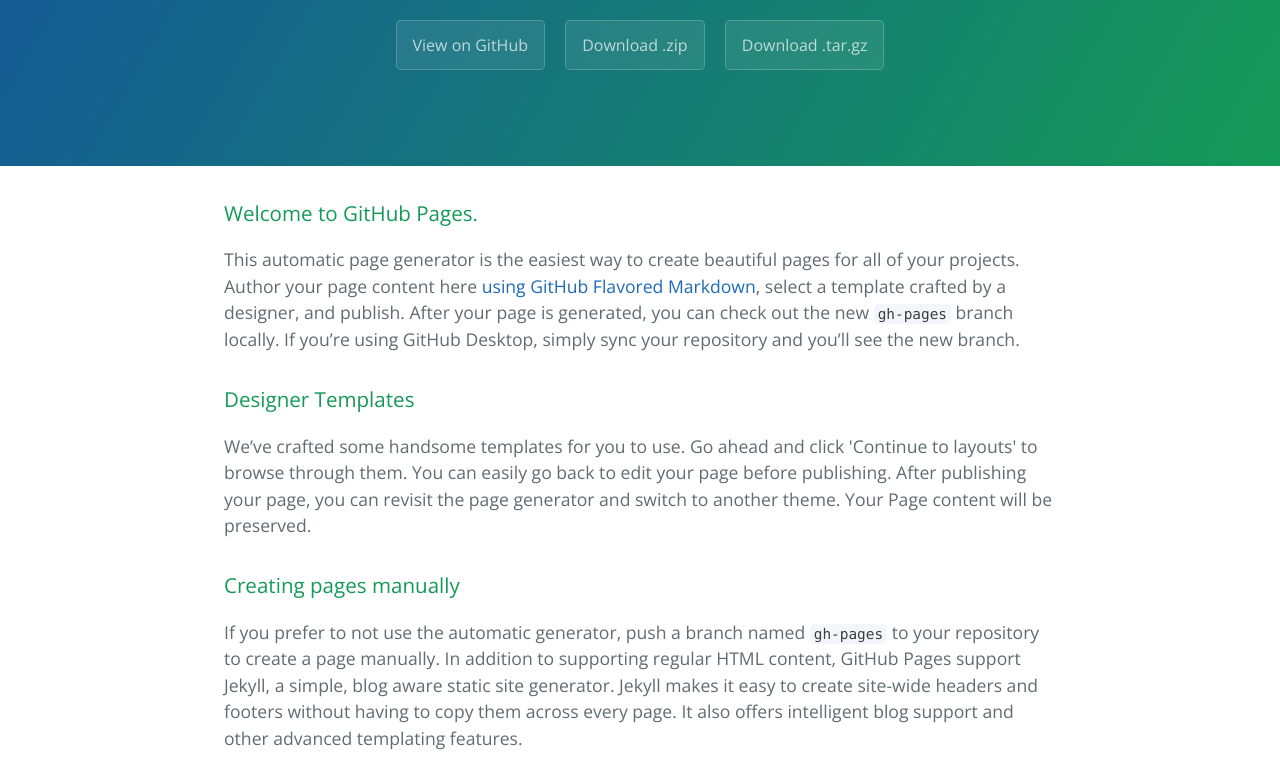
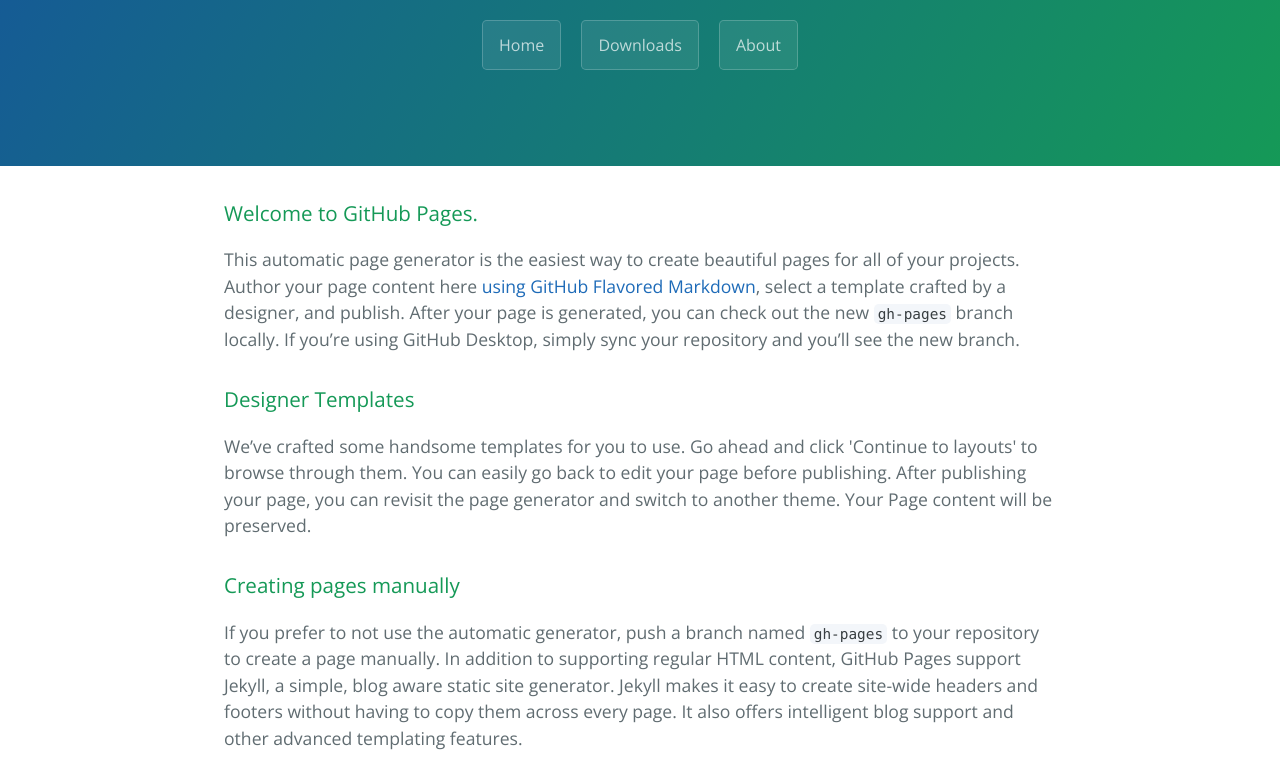
Before and after one commit to ppigmans/about, a plain HTML site: page index.html in a window 1280 px wide. Shown: the part 170-950 px from the top of the page. Drawn offline with nearby package versions, Linux system fonts and the light colour scheme.

Commit message:
Update index.html

```diff
--- a/index.html
+++ b/index.html
@@ -13,9 +13,9 @@
     <section class="page-header">
       <h1 class="project-name">About</h1>
       <h2 class="project-tagline"></h2>
-      <a href="https://github.com/ppigmans/about" class="btn">View on GitHub</a>
-      <a href="https://github.com/ppigmans/about/zipball/master" class="btn">Download .zip</a>
-      <a href="https://github.com/ppigmans/about/tarball/master" class="btn">Download .tar.gz</a>
+      <a href="https://ppigmans.github.io/" class="btn">Home</a>
+      <a href="https://ppigmans.github.io/downloads" class="btn">Downloads</a>
+      <a href="https://ppigmans.github.io/about" class="btn">About</a>
     </section>
 
     <section class="main-content">
```
